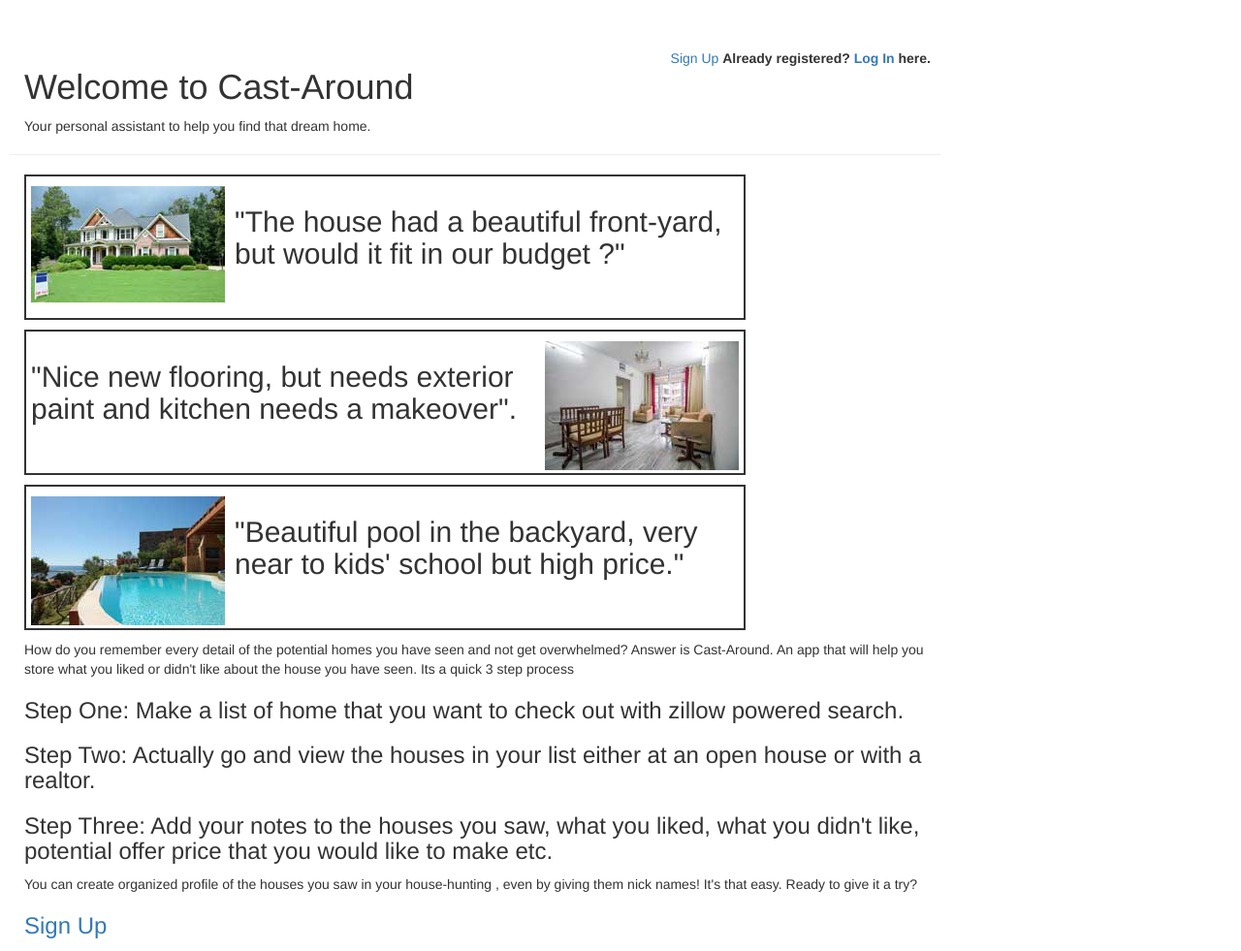
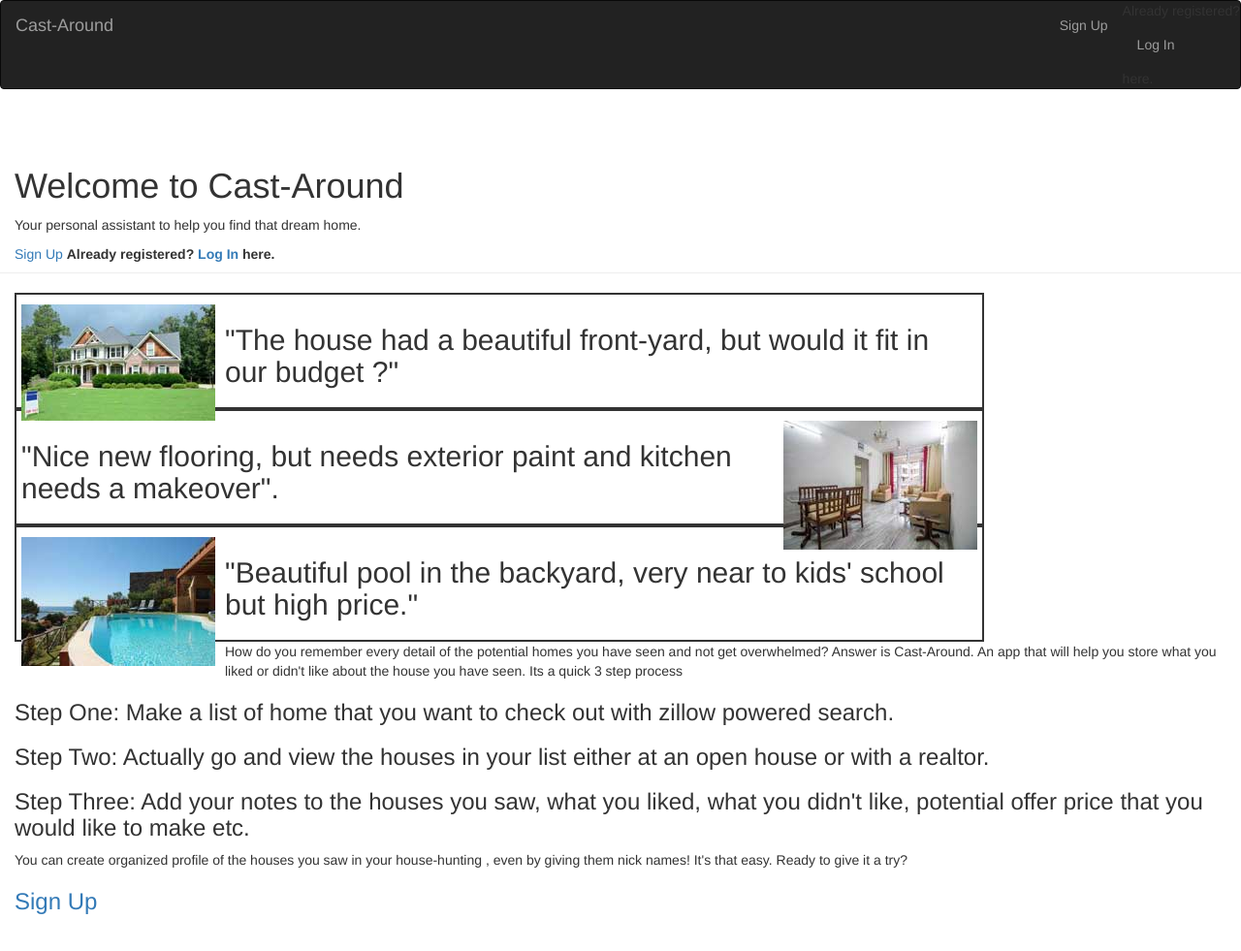
Before and after one commit to preetha5/cast-around, a website: page public/index.html in a window 1280 px wide. Shown: the whole page at 97% size. After the commit the page ends 954 px from the top, so only its background shows below. Drawn offline with nearby package versions, Linux system fonts and the light colour scheme.

Commit message:
added bootstrap CDN scripts

```diff
--- a/public/index.css
+++ b/public/index.css
@@ -4,33 +4,32 @@
 }
 
 body{
-    padding: 10px;
-    max-width: 980px;
+    /* max-width: 980px; */
     font-family: 'Helvetica', sans-serif;
 }
 
 .clear				{ clear: both; }
 
-header{
+/* header{
     position: relative;
     margin: 1% 0 6%;
 }
 
 header .title{
     display: inline-block;
-}
+} */
 
-header nav{
+/* header nav{
     position: absolute;
     right:10px;
     top:0;
-}
+} */
 
 main{
     /* grid spec */
-    display: grid;
+    /* display: grid;
     grid-template-rows: 150px 150px 150px auto;
-    grid-gap: 10px;
+    grid-gap: 10px; */
 
 }
 .home_images{
--- a/public/index.html
+++ b/public/index.html
@@ -10,6 +10,17 @@
     <link rel="stylesheet" href="index.css">
 </head>
 <body>
+    <nav class="navbar navbar-inverse">
+            <div class="container-fluid">
+                <div class="navbar-header">
+                <a class="navbar-brand" href="#">Cast-Around</a>
+                </div>
+                <ul class="nav navbar-nav navbar-right">
+                <li><a href="#fm_signUp" id="linkSignUp">Sign Up</a></li>
+                <li>Already registered? <a href="#fm_login" id="linkLogIn">Log In </a>here.</li>
+                </ul>
+            </div>
+            </nav>
     <div class="container-fluid">
         <div class="row">
             <header class="col-sm-12 page-header">
```
